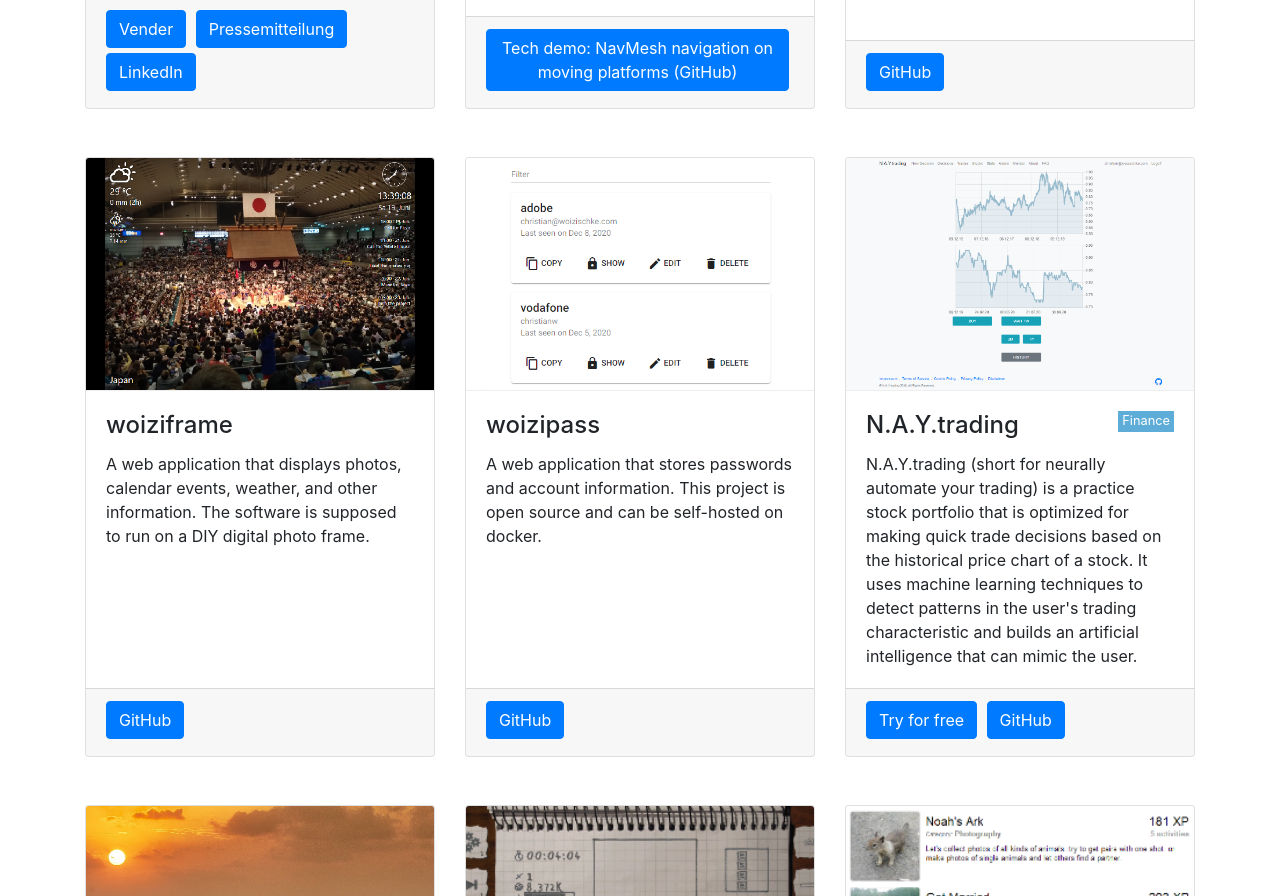
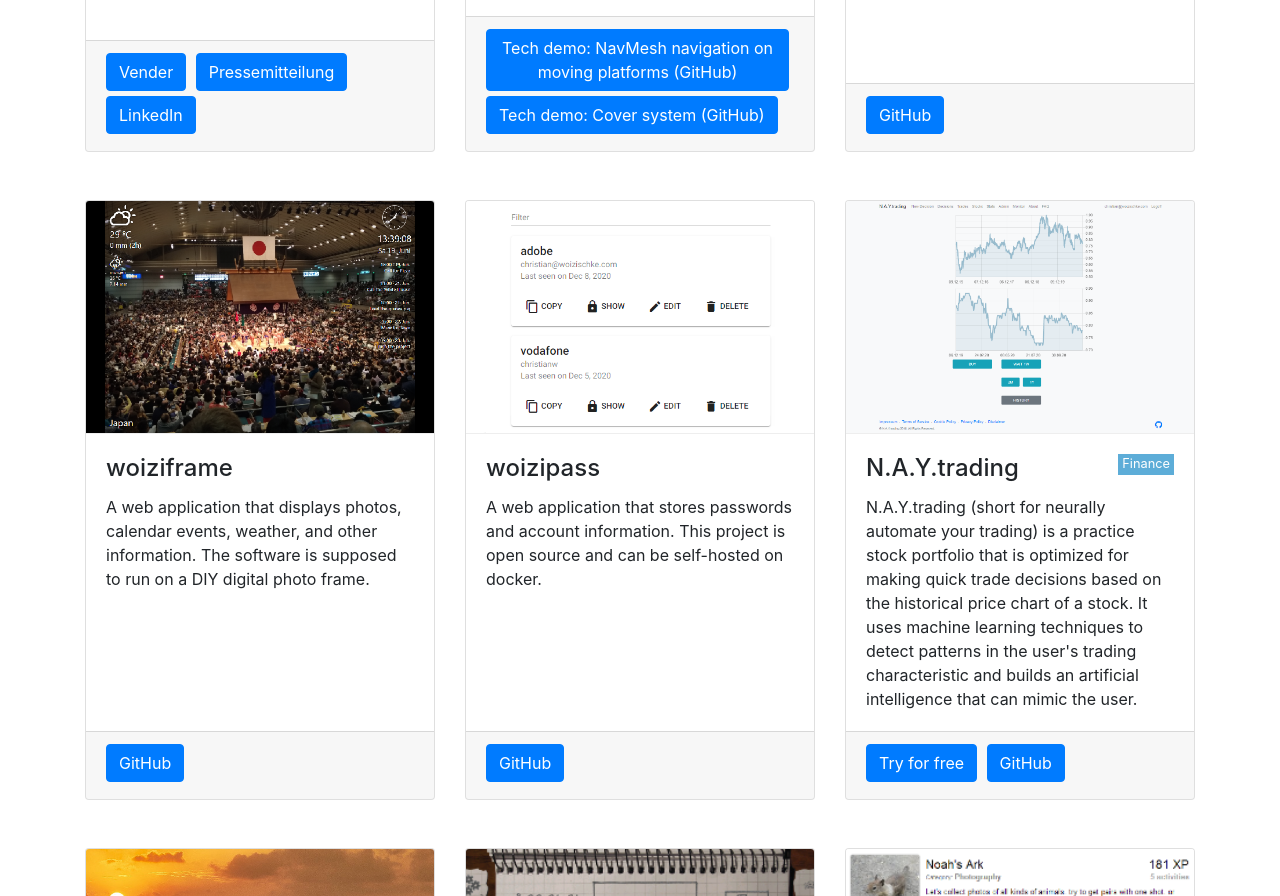
Before and after one commit to chrwoizi/woizischke, a website: page webroot/index.html in a window 1280 px wide. Shown: the part 955-1851 px from the top of the page. Drawn offline with Linux system fonts and the light colour scheme.

Commit message:
add cover-system-demo

```diff
--- a/webroot/index.html
+++ b/webroot/index.html
@@ -76,6 +76,7 @@
           </div>
           <div class="card-footer">
             <a target="_blank" href="https://github.com/chrwoizi/moving-platform-navmesh-demo" class="btn btn-primary">Tech demo: NavMesh navigation on moving platforms (GitHub)</a>
+            <a target="_blank" href="https://github.com/chrwoizi/cover-system-demo" class="btn btn-primary">Tech demo: Cover system (GitHub)</a>
           </div>
         </div>
       </div>
```
